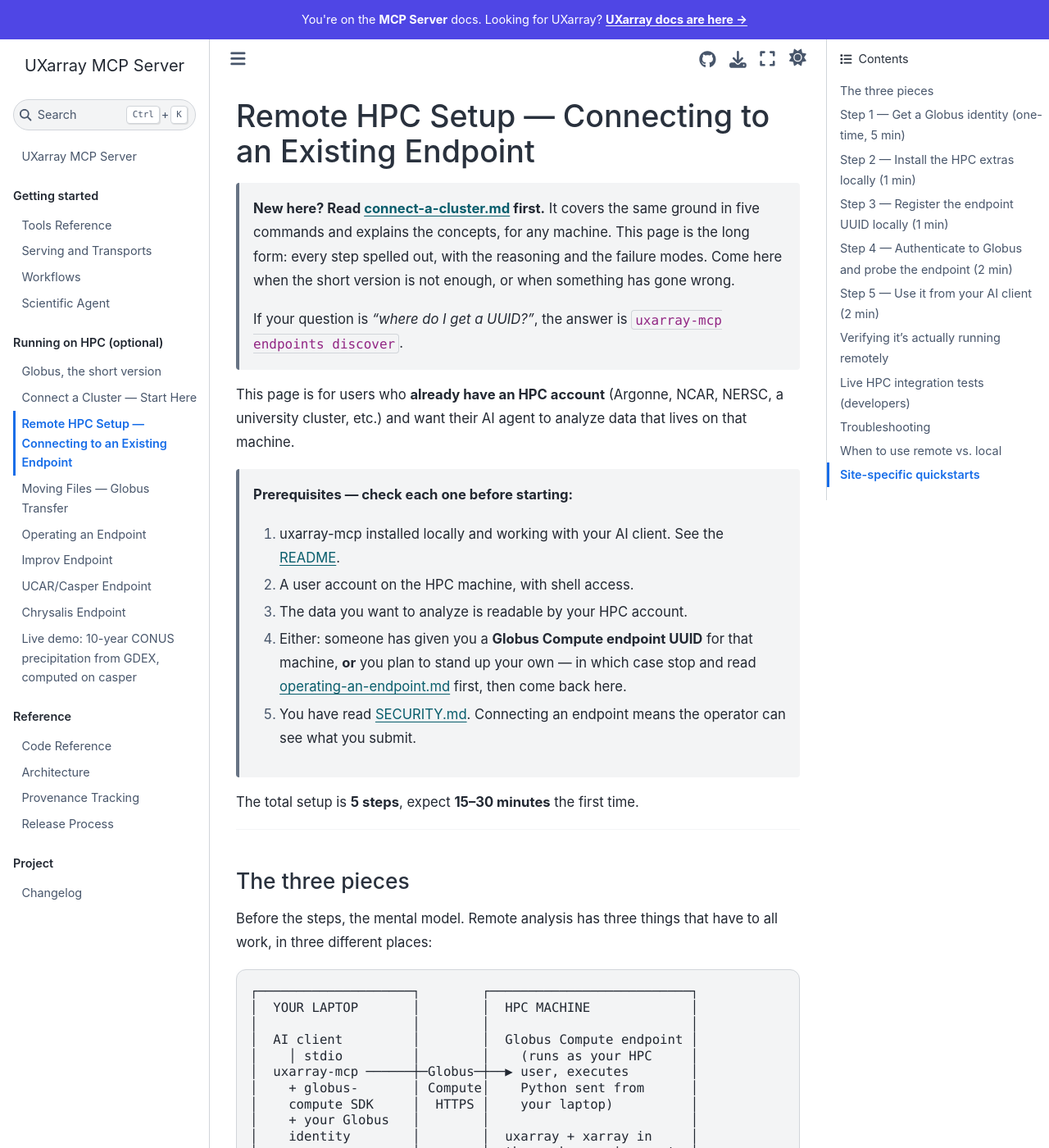
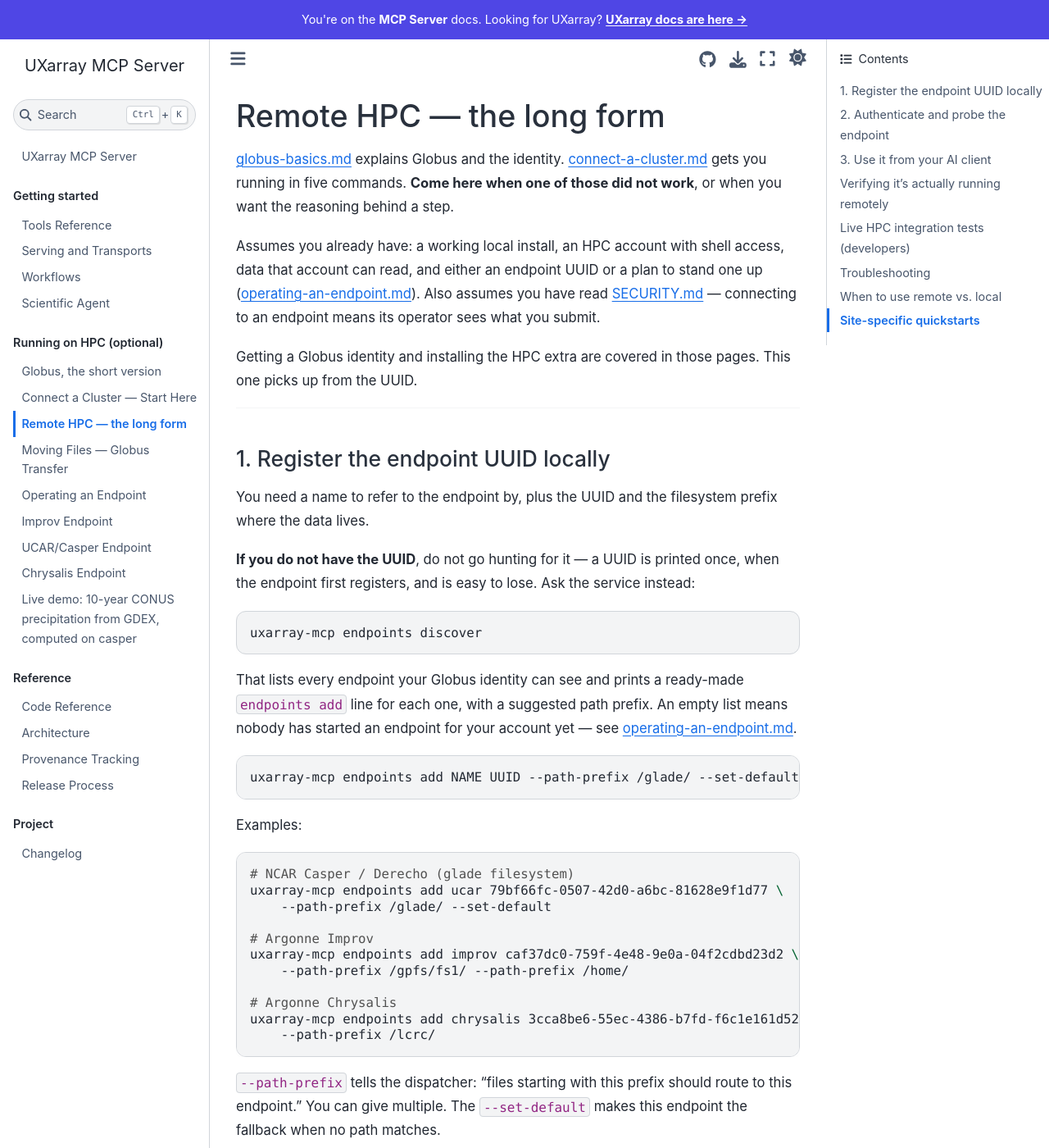
Before and after one commit to UXARRAY/uxarray-mcp-server, a Sphinx documentation site: the page built from docs/remote-hpc.md, in a window 1280 px wide and 1400 px high. Shown: the whole window at 82% size. Built offline with Sphinx 7.4.7 and the Sphinx Book theme 1.1.4, drawn with Linux system fonts in a browser that asks for light colours; some of the changed text lies outside the part shown.

Commit message:
Teach check-yac the difference between YAC and a remap
scripts/chrysalis_endpoint.sh check-yac reported "remap_ok": true from a
nearest_neighbor remap, which runs on uxarray's own engine and never
calls into YAC. It would therefore pass on a worker where every
conservative remap dies -- and on Chrysalis that is exactly the state:
check-yac green, and `method="conservative"` through run_analysis kills
the worker. Same gap check_remote_yac had.

It now also runs the conservative remap and reports conservative_ok.
Deliberately not part of the exit status: a site that only wants the
non-YAC methods is not broken, so this is reported rather than enforced.

Also trims the onboarding pages, which had grown to three descriptions
of the same thing. globus-basics.md owns the identity and the
Compute-is-not-Transfer point; connect-a-cluster.md owns the five-command
path; remote-hpc.md is the long form for when one of those did not work.
It was still opening with its own Globus-identity step, its own
install-the-extra step, and a second copy of the three-layer diagram --
107 lines saying what the other two now say. Its steps renumber 3-4-5 to
1-2-3, since the first two are gone.

The trio is 549 lines against 569 for the two pages it replaces, and the
Globus prerequisite is now reachable instead of buried at line 64 of the
longest one.

````diff
--- a/docs/remote-hpc.md
+++ b/docs/remote-hpc.md
@@ -1,111 +1,23 @@
-# Remote HPC Setup — Connecting to an Existing Endpoint
+# Remote HPC — the long form
 
-> **New here? Read [connect-a-cluster.md](connect-a-cluster.md) first.** It
-> covers the same ground in five commands and explains the concepts, for any
-> machine. This page is the long form: every step spelled out, with the
-> reasoning and the failure modes. Come here when the short version is not
-> enough, or when something has gone wrong.
->
-> If your question is *"where do I get a UUID?"*, the answer is
-> `uxarray-mcp endpoints discover`.
+[globus-basics.md](globus-basics.md) explains Globus and the identity.
+[connect-a-cluster.md](connect-a-cluster.md) gets you running in five
+commands. **Come here when one of those did not work**, or when you want
+the reasoning behind a step.
 
-This page is for users who **already have an HPC account** (Argonne, NCAR,
-NERSC, a university cluster, etc.) and want their AI agent to analyze data
-that lives on that machine.
+Assumes you already have: a working local install, an HPC account with
+shell access, data that account can read, and either an endpoint UUID or
+a plan to stand one up ([operating-an-endpoint.md](operating-an-endpoint.md)).
+Also assumes you have read
+[SECURITY.md](https://github.com/UXARRAY/uxarray-mcp-server/blob/main/SECURITY.md)
+— connecting to an endpoint means its operator sees what you submit.
 
-> **Prerequisites — check each one before starting:**
-> 1. uxarray-mcp installed locally and working with your AI client. See the
->    [README](https://github.com/UXARRAY/uxarray-mcp-server/blob/main/README.md#local-install).
-> 2. A user account on the HPC machine, with shell access.
-> 3. The data you want to analyze is readable by your HPC account.
-> 4. Either: someone has given you a **Globus Compute endpoint UUID** for
->    that machine, **or** you plan to stand up your own — in which case
->    stop and read [operating-an-endpoint.md](operating-an-endpoint.md) first,
->    then come back here.
-> 5. You have read [SECURITY.md](https://github.com/UXARRAY/uxarray-mcp-server/blob/main/SECURITY.md). Connecting an endpoint
->    means the operator can see what you submit.
-
-The total setup is **5 steps**, expect **15–30 minutes** the first time.
+Getting a Globus identity and installing the HPC extra are covered in
+those pages. This one picks up from the UUID.
 
 ---
 
-## The three pieces
-
-Before the steps, the mental model. Remote analysis has three things that
-have to all work, in three different places:
-
-```text
-┌────────────────────┐        ┌──────────────────────────┐
-│  YOUR LAPTOP       │        │  HPC MACHINE             │
-│                    │        │                          │
-│  AI client         │        │  Globus Compute endpoint │
-│    │ stdio         │        │    (runs as your HPC     │
-│  uxarray-mcp ──────┼─Globus─┼──▶ user, executes        │
-│    + globus-       │ Compute│    Python sent from      │
-│    compute SDK     │  HTTPS │    your laptop)          │
-│    + your Globus   │        │                          │
-│    identity        │        │  uxarray + xarray in     │
-│                    │        │  the worker environment  │
-└────────────────────┘        └──────────────────────────┘
-```
-
-Most "it doesn't work" failures come from one of these three layers being
-misconfigured. The steps below address each one in order.
-
-An endpoint reporting `registered` only means the lightweight manager process
-is alive and reachable — it does **not** prove the worker environment has
-`uxarray` installed, can reach the scheduler, or can read your file. Validate
-in order: manager reachable → a tiny no-op function runs → the exact file path
-is readable → only then run a real UXarray tool. `validate_hpc_setup` and
-`probe_path_access` exist for exactly this staged check.
-
----
-
-## Step 1 — Get a Globus identity (one-time, 5 min)
-
-If you've ever used Globus File Transfer for HPC, you already have this.
-Skip to Step 2.
-
-If not:
-
-1. Go to <https://app.globus.org>.
-2. Sign in with your **institutional identity** if your lab is listed
-   (Argonne, NCAR/UCAR, LBL/NERSC, Oak Ridge, university SSO, etc.). This
-   ensures your Globus identity is linked to the same account that has HPC
-   access.
-3. If your institution isn't listed, create a free Globus ID.
-4. Verify you can reach <https://app.globus.org/account>. You're done.
-
-> No fee. Globus is free for non-commercial research use.
-
----
-
-## Step 2 — Install the HPC extras locally (1 min)
-
-```bash
-uv tool install --python 3.12 "uxarray-mcp[hpc]"
-# or to upgrade an existing install:
-# uv tool upgrade --python 3.12 --extra hpc uxarray-mcp
-```
-
-The `--python 3.12` flag matters: most HPC endpoints today (chrysalis,
-Casper, Improv) run Python 3.12 conda stacks, and Globus Compute's serializer
-is fragile across Python minor versions. Mismatch raises `WorkerLost` on
-non-trivial payloads. Tracked upstream at
-[globus/globus-compute#2139](https://github.com/globus/globus-compute/issues/2139).
-
-This adds the `globus-compute-sdk` to your local install. Verify:
-
-```bash
-uxarray-mcp doctor
-```
-
-The JSON report should show the Globus Compute SDK as available. (No endpoint
-health checks yet — that's Step 4.)
-
----
-
-## Step 3 — Register the endpoint UUID locally (1 min)
+## 1. Register the endpoint UUID locally
 
 You need a name to refer to the endpoint by, plus the UUID and the
 filesystem prefix where the data lives.
@@ -167,13 +79,13 @@
 
 ---
 
-## Step 4 — Authenticate to Globus and probe the endpoint (2 min)
+## 2. Authenticate and probe the endpoint
 
 ```bash
 uxarray-mcp doctor --endpoint NAME --timeout-seconds 180
 ```
 
-Replace `NAME` with what you used in Step 3 (`ucar`, `improv`, etc.).
+Replace `NAME` with the name you registered above (`ucar`, `improv`, etc.).
 
 The first run will open a browser to <https://auth.globus.org> for OAuth
 consent. Approve it. The token is cached at `~/.globus_compute/`.
@@ -196,7 +108,7 @@
 
 ---
 
-## Step 5 — Use it from your AI client (2 min)
+## 3. Use it from your AI client
 
 In Claude or your MCP client, prompt:
 
````
Also changed, not shown: docs/connect-a-cluster.md (+3 -9 lines), 1 other file.
